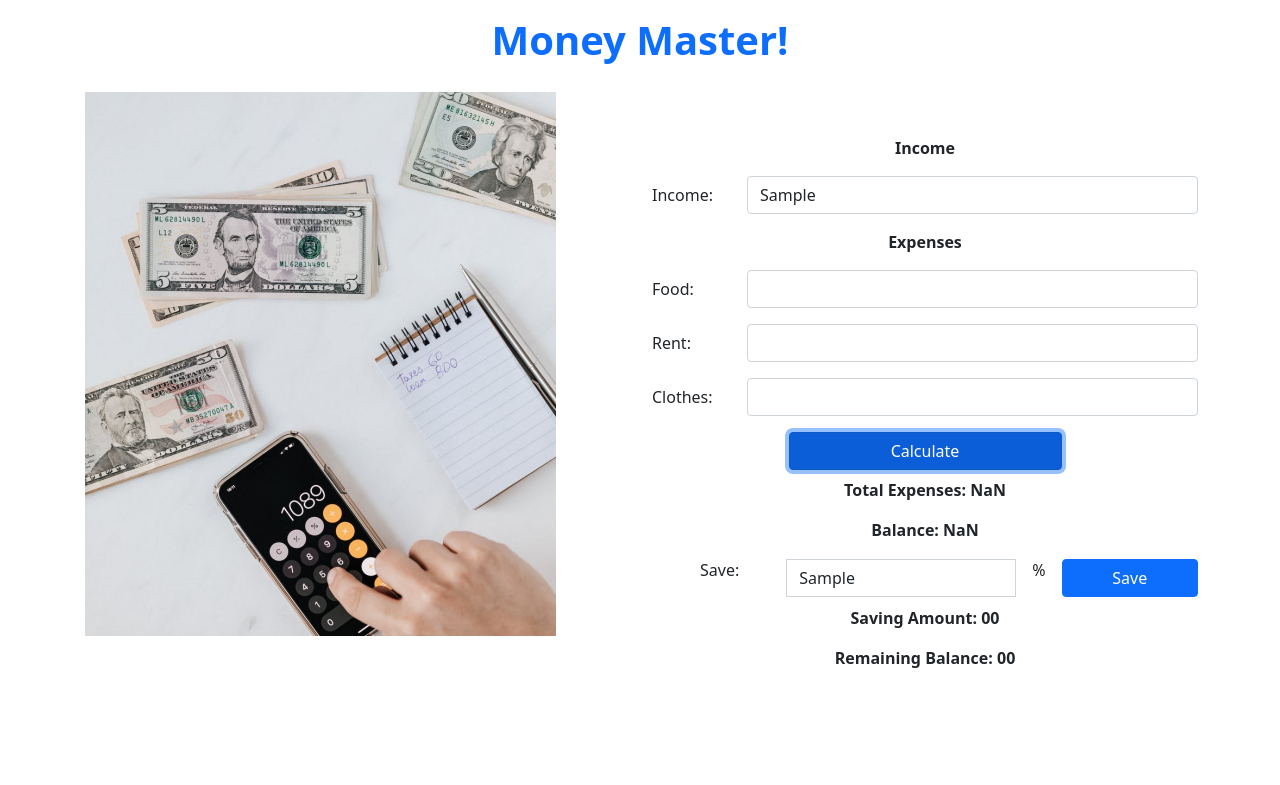
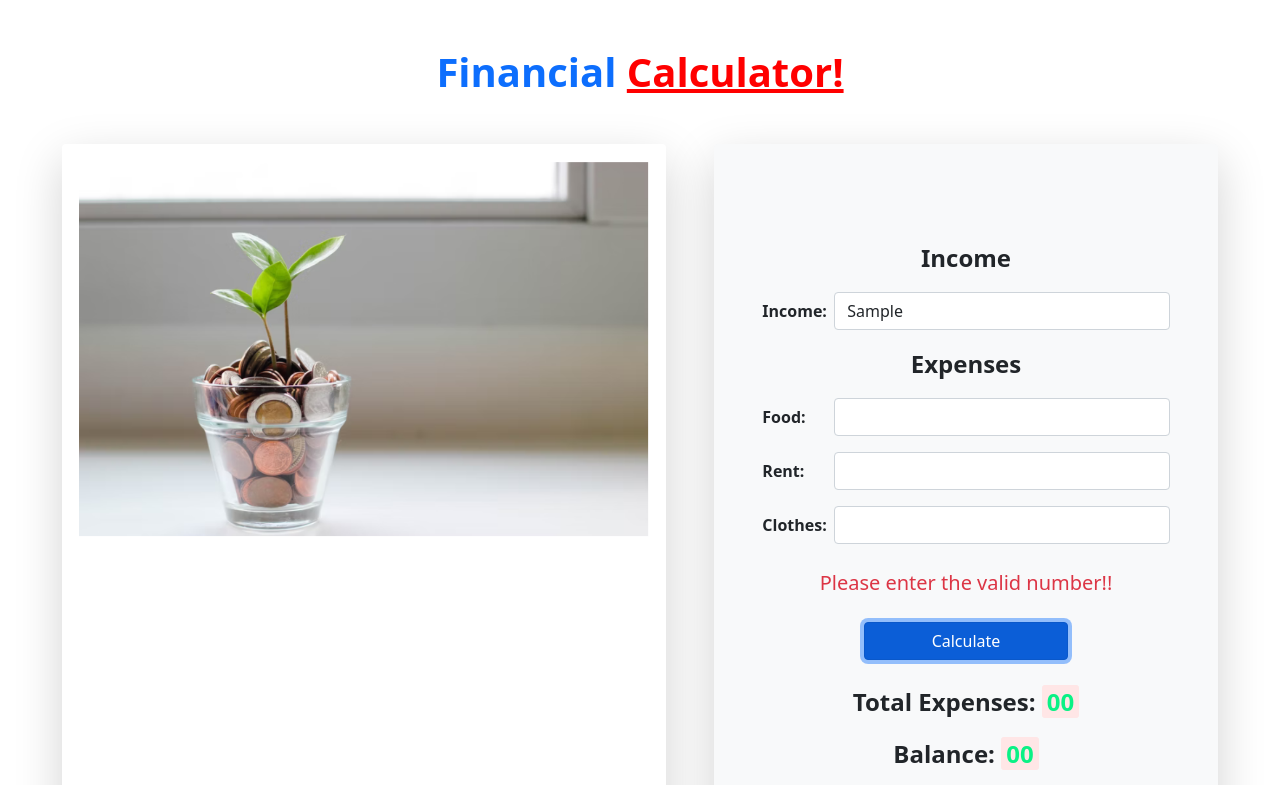
Before and after one commit to rezainiet/financial-calculator, a plain HTML site: page index.html in a window 1280 px wide. Both pictures are taken after typing "Sample", "Sample", "Sample", "Sample", "Sample" into the empty fields and a click on the button "Calculate". Shown: the top 785 px of the page. Drawn offline with nearby package versions, Linux system fonts and the light colour scheme.

Commit message:
simple design added

```diff
--- a/css/style.css
+++ b/css/style.css
@@ -0,0 +1,13 @@
+.amount-field {
+  background: #ffe6e6;
+  color: #0af185;
+  padding: 0 5px;
+  border-radius: 3px;
+}
+.custom {
+  background-size: cover;
+}
+#span-color {
+  color: #ff0000;
+  text-decoration: underline;
+}
--- a/index.html
+++ b/index.html
@@ -5,80 +5,99 @@
     <meta charset="UTF-8">
     <meta http-equiv="X-UA-Compatible" content="IE=edge">
     <meta name="viewport" content="width=device-width, initial-scale=1.0">
-    <title>Money Master</title>
-
-    <!-- Bootstrat CSS -->
-    <link href="https://cdn.jsdelivr.net/npm/bootstrap@5.0.2/dist/css/bootstrap.min.css" rel="stylesheet"
-        integrity="sha384-EVSTQN3/azprG1Anm3QDgpJLIm9Nao0Yz1ztcQTwFspd3yD65VohhpuuCOmLASjC" crossorigin="anonymous">
-    <!-- Externel CSS -->
-    <link rel="stylesheet" href="./css/style.css">
+    <title>Financial Calculator!</title>
+    <!-- css link -->
+    <link rel="stylesheet" href="css/style.css">
+    <!-- bootstrap link -->
+    <link href="https://cdn.jsdelivr.net/npm/bootstrap@5.1.3/dist/css/bootstrap.min.css" rel="stylesheet"
+        integrity="sha384-1BmE4kWBq78iYhFldvKuhfTAU6auU8tT94WrHftjDbrCEXSU1oBoqyl2QvZ6jIW3" crossorigin="anonymous">
 </head>
 
 <body>
-
     <header>
-        <h1 class="fs-1 fw-bold text-primary py-3 text-center">Money Master!</h1>
+        <h1 class="text-center my-5 text-primary fw-bold fs-1">Financial <span id="span-color">Calculator!</span> </h1>
     </header>
     <main>
-        <div class="container">
-            <div class="row">
-                <div class="col col-sm-12 col-lg-6">
-                    <img src="./images/img-1.png" alt="">
+        <section class="mb-5 px-4 px-lg-5">
+            <div class="row justify-content-center">
+                <!-- image part start -->
+
+                <div class="col col-12 col-lg-6 shadow-lg me-lg-5 mb-4 mb-lg-0 rounded">
+                    <img class="img-fluid custom" src="./images/img.png" alt="">
                 </div>
-                <div class="col col-sm-12 col-lg-6">
-                    <p class="fw-bold text-center mt-5">Income</p>
 
+                <!-- image part end -->
+                <!-- calculation part start -->
+                <div class="col col-12 col-lg-5 bg-light shadow-lg rounded p-5">
+                    <!--------- income --------->
+
+                    <p class="fw-bold fs-4 text-center mt-5">Income</p>
                     <div class="mb-3 row">
-                        <label for="incomeInput" class="col-sm-2 col-form-label">Income:</label>
+                        <label for="inputPassword" class="col-sm-2 col-form-label fw-bold">Income:</label>
                         <div class="col-sm-10">
-                            <input type="text" class="form-control" id="incomeInput">
+                            <input id="income-input" type="text" class="form-control">
                         </div>
                     </div>
-                    <p class="fw-bold text-center">Expenses</p>
+                    <!-- expenses -->
+                    <p class="fw-bold fs-4 text-center">Expenses</p>
+                    <!-- food -->
                     <div class="mb-3 row">
-                        <label for="foodInput" class="col-sm-2 col-form-label">Food:</label>
+                        <label for="inputPassword" class="col-sm-2 col-form-label fw-bold">Food:</label>
                         <div class="col-sm-10">
-                            <input type="text" class="form-control" id="foodInput">
+                            <input id="food-input" type="text" class="form-control">
                         </div>
                     </div>
+                    <!-- rent -->
                     <div class="mb-3 row">
-                        <label for="rentInput" class="col-sm-2 col-form-label">Rent:</label>
+                        <label for="inputPassword" class="col-sm-2 col-form-label fw-bold">Rent:</label>
                         <div class="col-sm-10">
-                            <input type="text" class="form-control" id="rentInput">
+                            <input id="rent-input" type="text" class="form-control">
                         </div>
                     </div>
+                    <!-- clothes -->
                     <div class="mb-3 row">
-                        <label for="clothesInput" class="col-sm-2 col-form-label">Clothes:</label>
+                        <label for="inputPassword" class="col-sm-2 col-form-label fw-bold">Clothes:</label>
                         <div class="col-sm-10">
-                            <input type="text" class="form-control" id="clothesInput">
+                            <input id="clothes-input" type="text" class="form-control">
                         </div>
                     </div>
+                    <!-- balance calculation start -->
+                    <!-- calculate error text -->
+                    <p id="calculate-error" class="text-danger text-center my-4 fs-5"></p>
+                    <!-- calculate error text -->
                     <div class="d-grid gap-2 col-6 mx-auto">
-                        <button class="btn btn-primary" type="button" id="calculate-button">Calculate</button>
+                        <button id="calculate-button" class="btn btn-primary" type="button">Calculate</button>
                     </div>
-                    <p class="fw-bold text-center mt-2">Total Expenses: <span id="total-expenses">00</span></p>
-                    <p class="fw-bold text-center">Balance: <span id="balance-text">00</span></p>
+                    <p id="insufficient-balance" class="text-danger text-center my-4 fs-5"></p>
+                    <p class="fw-bold fs-4 text-center mt-2"><span id="expenses-text">Total Expenses: </span><span
+                            id="total-expense" class="amount-field">00</span></p>
+                    <!-- balance -->
+                    <p class="fw-bold fs-4 text-center">Balance: <span id="balance" class="amount-field">00</span></p>
+                    <!-------------- expenses end -------------->
+
+                    <!------------------ saving calculation start ----------------->
 
                     <div class="input-group align-items-center">
-                        <p class="mx-5">Save: </p>
+                        <p class="mx-2 my-2 fw-bold">Save: </p>
                         <input id="save-input" type="text" class="form-control">
-                        <p class="mx-3">%</p>
+                        <p class="mx-2 my-2 fw-bold">%</p>
+                        <!-- save button -->
                         <span class="input-group-btn d-grid gap-2 col-3 mx-auto">
-                            <button class="btn btn-primary" type="button" id="save-button">Save</button>
+                            <button id="save-button" class="btn btn-primary" type="button">Save</button>
                         </span>
                     </div>
-                    <p class="fw-bold text-center mt-2">Saving Amount: <span id="saving-amount">00</span></p>
-                    <p class="fw-bold text-center">Remaining Balance: <span id="remaining-balance">00</span></p>
+                    <!-- saving amount -->
+                    <p id="save-error" class="text-danger text-center my-4 fs-5"></p>
+                    <p class="fw-bold fs-4 text-center mt-2">Saving Amount: <span id="saving-amount"
+                            class="amount-field">00</span></p>
+                    <!-- remaining amount -->
+                    <p class="fw-bold fs-4 text-center">Remaining Balance: <span id="remaining-balance"
+                            class="amount-field">00</span></p>
                 </div>
             </div>
-        </div>
+        </section>
     </main>
 
-    <!-- Bootstrat JS -->
-    <script src="https://cdn.jsdelivr.net/npm/bootstrap@5.0.2/dist/js/bootstrap.bundle.min.js"
-        integrity="sha384-MrcW6ZMFYlzcLA8Nl+NtUVF0sA7MsXsP1UyJoMp4YLEuNSfAP+JcXn/tWtIaxVXM"
-        crossorigin="anonymous"></script>
-    <!-- Externel JavaScript -->
     <script src="./js/main.js"></script>
 </body>
 
--- a/js/main.js
+++ b/js/main.js
@@ -1,73 +1,83 @@
-function getSignleExpenseAmount(inputId) {
-    const foodInput = document.getElementById(inputId);
-    const foodAmountText = foodInput.value;
-    const foodAmount = parseFloat(foodAmountText);
-    foodInput.value = '';
-    return foodAmount;
+// get input value function
+function getInputValue(id) {
+    const numberInput = document.getElementById(id);
+    const inputAmount = parseFloat(numberInput.value);
+    numberInput.value = '';
+    return inputAmount;
 }
 
-document.getElementById('calculate-button').addEventListener('click', function (inputId) {
+// event handler of calculate
+document.getElementById('calculate-button').addEventListener('click', function (e) {
+    // income amount
+    const incomeInput = document.getElementById("income-input");
+    const incomeAmount = parseFloat(incomeInput.value);
+    // food amount
+    const foodAmount = getInputValue('food-input');
+    // rent amount
+    const rentAmount = getInputValue('rent-input');
+    // clothes amount
+    const clothesAmount = getInputValue('clothes-input');
+    if (foodAmount > 0 && rentAmount > 0 && clothesAmount > 0) {
+        document.getElementById('calculate-error').style.display = 'none';
+        const expenseTotal = foodAmount + rentAmount + clothesAmount;
+        if (incomeAmount < expenseTotal) {
+            document.getElementById('insufficient-balance').innerText = 'Insufficient Income Balance!!';
+        }
+        else {
+            const totalExpenseText = document.getElementById('total-expense');
+            totalExpenseText.innerText = expenseTotal;
+            const balanceText = document.getElementById('balance');
+            const updateBalance = incomeAmount - expenseTotal;
+            balanceText.innerText = updateBalance;
+        }
+    }
+    // error handeling
+    else {
+        const getCalculateError = document.getElementById('calculate-error');
+        getCalculateError.innerText = 'Please enter the valid number!!'
+    }
+})
 
-    // Food Input Value
-    foodAmount = getSignleExpenseAmount('foodInput')
-    // console.log(foodAmount);
-
-    // Rent Input Value
-    rentAmount = getSignleExpenseAmount('rentInput')
-    // console.log(rentAmount);
-
-    // Clothes Input Value
-    clothesAmount = getSignleExpenseAmount('clothesInput')
-    // console.log(clothesAmount);
-
-
-    // Total Expenses Amount
-    const totalExpenses = document.getElementById('total-expenses');
-    const totalExpenseText = totalExpenses.innerText;
-    const totalExpenseAmount = parseFloat(totalExpenseText);
-
-    // Total of Total expenses
-    const totalOfTotalExpenses = totalExpenses.innerText = foodAmount + rentAmount + clothesAmount;
-
-    // Income Input
-    const incomeInput = document.getElementById('incomeInput');
-    const incomeAmountText = incomeInput.value;
-    const incomeAmount = parseFloat(incomeAmountText);
-
-    // Balance
-    const balanceText = document.getElementById('balance-text');
-    const balanceAmountText = balanceText.innerText;
-    const balanceAmount = parseFloat(balanceAmountText);
-
-    balanceText.innerText = incomeAmount - totalOfTotalExpenses;
-});
-
-// (input * balance) / 100
-document.getElementById('save-button').addEventListener('click', function () {
-
-    // Balance
-    const balanceText = document.getElementById('balance-text');
-    const balanceAmountText = balanceText.innerText;
-    const balanceAmount = parseFloat(balanceAmountText);
-
-    // Save Input field
-    const saveInput = document.getElementById('save-input');
-    const saveInputAmountText = saveInput.value;
-    const saveInputAmount = parseFloat(saveInputAmountText);
-    // console.log(saveInputAmount);
-
-    // Saving Amount
-    const getSavingAmount = document.getElementById('saving-amount');
-    const savingAmountText = getSavingAmount.innerText;
-    const savingAmount = parseFloat(savingAmountText);
-    // console.log(savingAmount);
-
-    // Remaining Balance
-    const getRemainingBalance = document.getElementById('remaining-balance');
-    const remainingBalanceText = getRemainingBalance.innerText;
-    const remainingBalance = parseFloat(remainingBalanceText);
-    // console.log('This is remaing balance', remainingBalance);
-
-    const newSavingAmount = getSavingAmount.innerText = (saveInputAmount * balanceAmount) / 100;
-    getRemainingBalance.innerText = balanceAmount - newSavingAmount;
+// event handler of saving
+document.getElementById('save-button').addEventListener('click', function (e) {
+    // get saving input
+    const savingInput = getInputValue('save-input');
+    // income amount
+    const incomeInput = document.getElementById("income-input");
+    const incomeAmount = parseFloat(incomeInput.value);
+    // get balance text
+    const balanceText = document.getElementById('balance');
+    const balance = parseFloat(balanceText.innerText);
+    if (savingInput > 0) {
+        // document.getElementById('save-error').style.display = "none";
+        // get saving percentage
+        if (savingInput <= 100) {
+            const savingTotal = incomeAmount / 100 * savingInput;
+            if (balance >= savingTotal) {
+                document.getElementById('save-error').style.display = "none";
+                const savingAmountText = document.getElementById('saving-amount');
+                savingAmountText.innerText = savingTotal;
+                // get remaing balance text
+                const remainingBalanceText = document.getElementById('remaining-balance');
+                // calculate remaining balance
+                const remainingBalance = balance - savingTotal;
+                remainingBalanceText.innerText = remainingBalance;
+            }
+            // error handeling
+            else {
+                document.getElementById('save-error').style.display = "block";
+                document.getElementById('save-error').innerText = " Your Saving amount can't be bigger than your main balance";
+            }
+        }
+        // error handeling
+        else {
+            document.getElementById('save-error').style.display = "block";
+            document.getElementById('save-error').innerText = "Please enter a number smaller than 100";
+        }
+    }
+    // error handeling
+    else {
+        document.getElementById('save-error').style.display = "block";
+        document.getElementById('save-error').innerText = "Please enter the valid number!!";
+    }
 })
```
Also changed, not shown: images/img.png (added).
